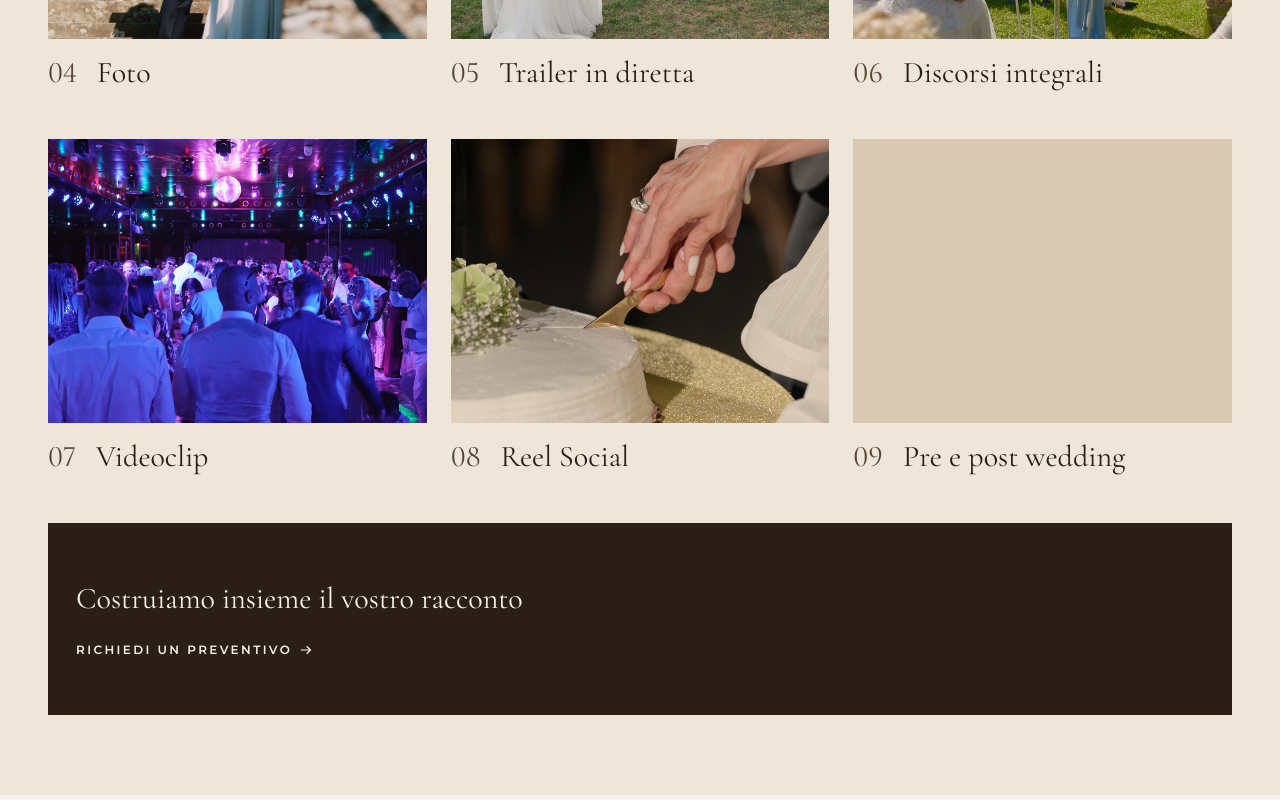
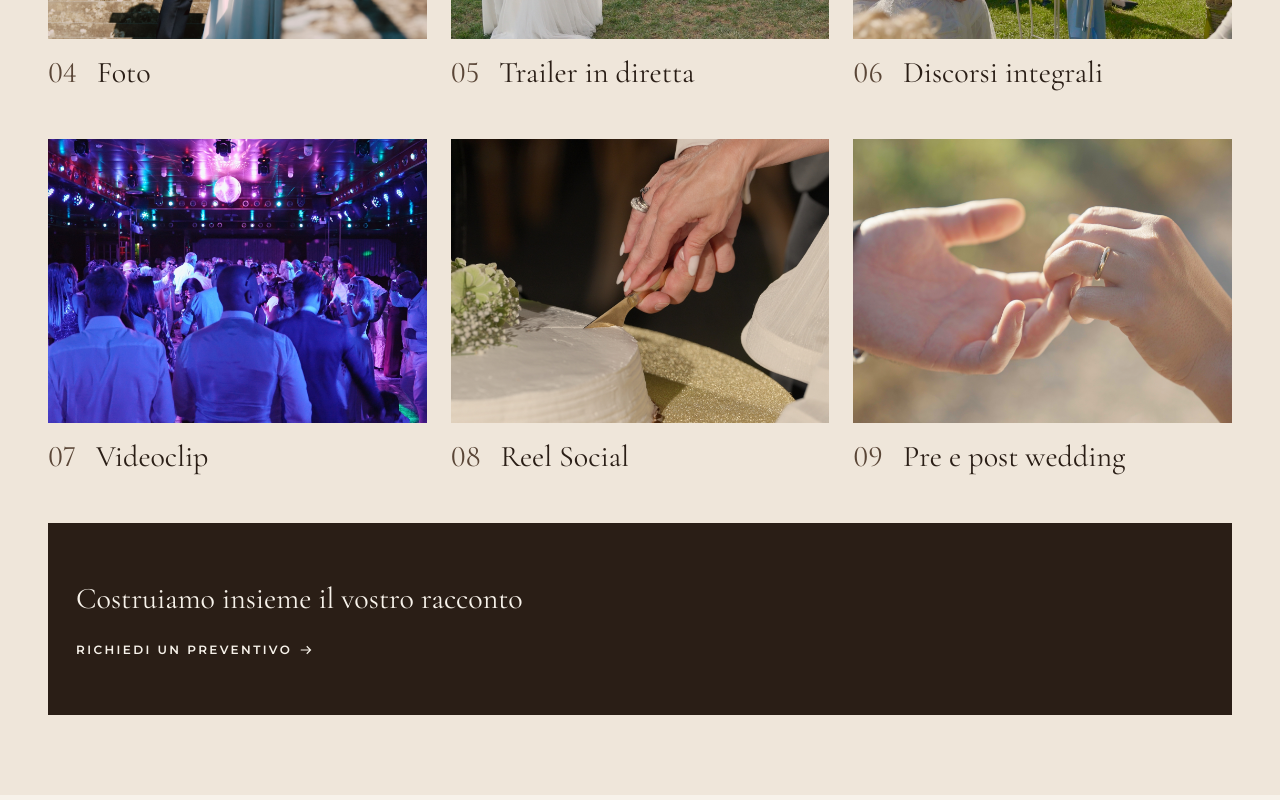
Before and after one commit to alelodato/future-memories, a Next.js app: page /servizi in a window 1280 px wide. Shown: the part 1020-1820 px from the top of the page. Built offline with nearby package versions, Linux system fonts and the light colour scheme.

Commit message:
aggiunto codice per immagine servizi mancante nei data

```diff
--- a/data/services.js
+++ b/data/services.js
@@ -133,7 +133,7 @@ export const services = [
       "Foto post-prodotte e video emozionale della giornata",
     ],
     imagePosition: "50% 50%",
-    media: { type: "photo", src: null, image: null, label: null },
+    media: { type: "photo", src: null, image: "/servizio-pre-post-wedding.jpg", label: null },
   },
 ];
 
```
